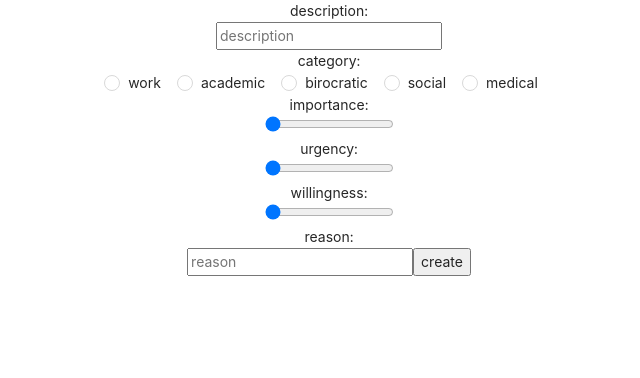
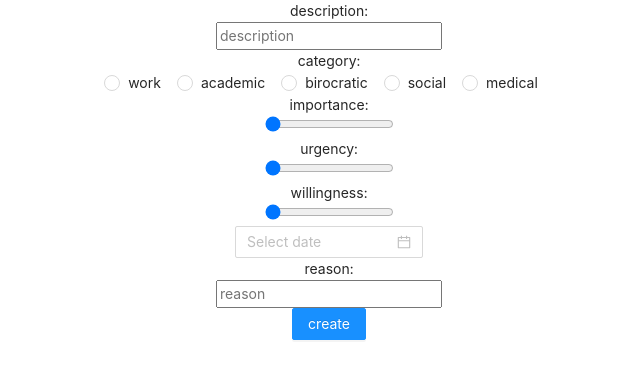
Before and after one commit to Yevgeny-Sh/anti-procrastination-app, a React (Create React App) app in the folder client/: page /new-tasks in a window 1280 px wide. Shown: the top 378 px of the page, without its empty margins (311-951 px from the left). Built offline with nearby package versions, Linux system fonts and the light colour scheme.

Commit message:
antd date picker

```diff
--- a/client/src/components/CreateTask.js
+++ b/client/src/components/CreateTask.js
@@ -3,21 +3,23 @@
 //import Button from "@mui/material/Button";
 import React, { useState } from "react";
 import { useHistory } from "react-router-dom";
-import { Radio } from "antd";
-
+import { Radio, DatePicker, Button } from "antd";
 import api from "../api/api";
+//const { RangePicker } = DatePicker;
 
 export default function CreateTask() {
   const history = useHistory();
 
   const [description, setDescription] = useState("");
   const [importance, setImportance] = useState(1);
-  const [category, setCategory] = useState("");
 
   const [urgency, setUrgency] = useState(1);
   const [willingness, setWillingness] = useState(1);
   const [reason, setReason] = useState("");
   const [isCreated, setIsCreated] = useState(false);
+  const [category, setCategory] = useState("");
+
+  const [dueDate, setDueDate] = useState("");
 
   const [errorMsg, setErrorMsg] = useState("");
 
@@ -39,6 +41,14 @@ export default function CreateTask() {
   const onCategoryChange = (event) => {
     setCategory(event.target.value);
   };
+  // const onDueDateChange = (event) => {
+  //   setDueDate(event.target.value);
+  //   console.log(dueDate);
+  // };
+  function onDueDateChange(date, dateString) {
+    console.log(dateString);
+    setDueDate(dateString);
+  }
 
   const handleCreate = async () => {
     const task = {
@@ -48,9 +58,10 @@ export default function CreateTask() {
       urgency,
       willingness,
       reason,
+      dueDate,
     };
     const token = JSON.parse(sessionStorage.getItem("token"));
-
+    console.log(task);
     const requestOptions = {
       method: "POST",
       headers: {
@@ -117,12 +128,15 @@ export default function CreateTask() {
         step="1"
         onChange={onWillingnessChange}
       ></input>
+      <br></br>
+      <DatePicker onChange={onDueDateChange} />
 
       <div>reason: </div>
       <input value={reason} placeholder="reason" onChange={onReasonChange} />
-      <button className="create-btn" onClick={handleCreate}>
+      <br></br>
+      <Button type="primary" className="create-btn" onClick={handleCreate}>
         create
-      </button>
+      </Button>
       {errorMsg ? (
         <div className="errorMsg">error:{errorMsg}</div>
       ) : (
--- a/client/src/components/UsersTasks.jsx
+++ b/client/src/components/UsersTasks.jsx
@@ -39,6 +39,9 @@ export default function UsersTasks() {
               <p> importance:{task.importance}</p>
               <p> urgency:{task.urgency}</p>
               <p> willingness:{task.willingness}</p>
+              <p> task created at:{task.createdAt.slice(0, -14)}</p>
+              <p> task due at :{task.dueDate.slice(0, -14)}</p>
+
               <button
                 className="button delete-task-btn"
                 onClick={() => {
```
Also changed, not shown: 1 other file (tests, documents, lock files or other folders).
